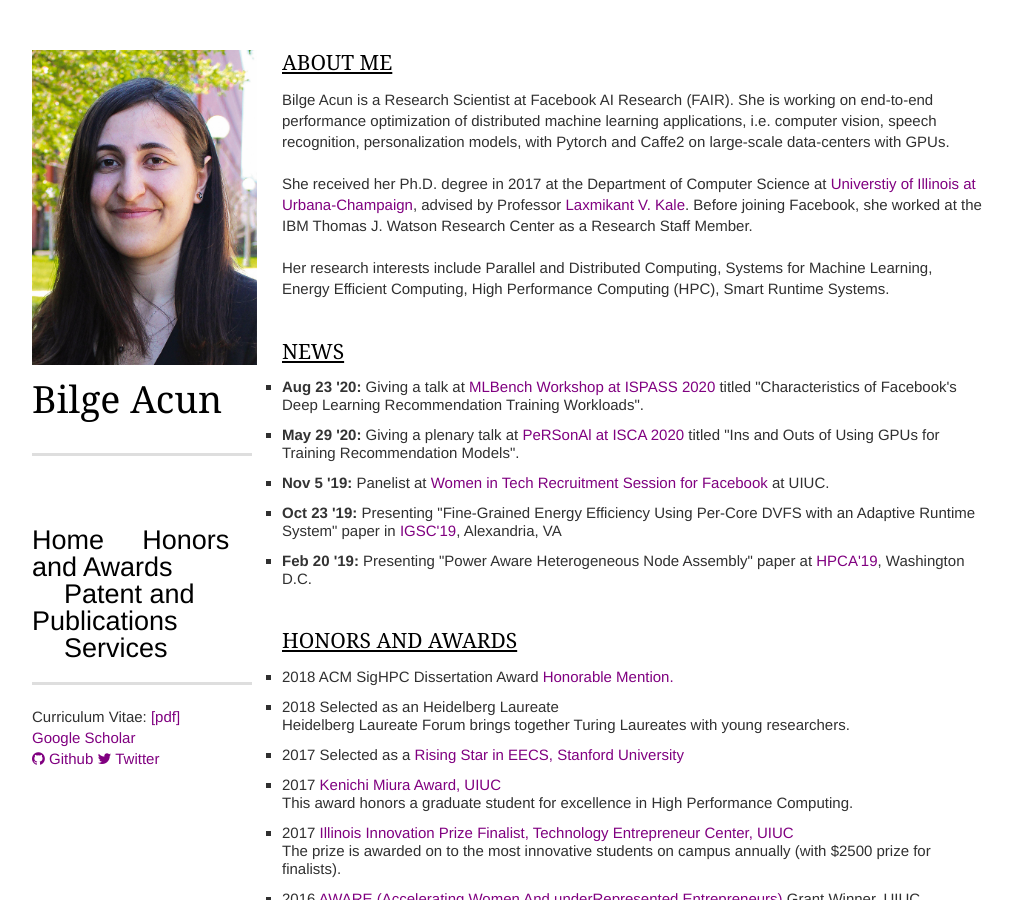
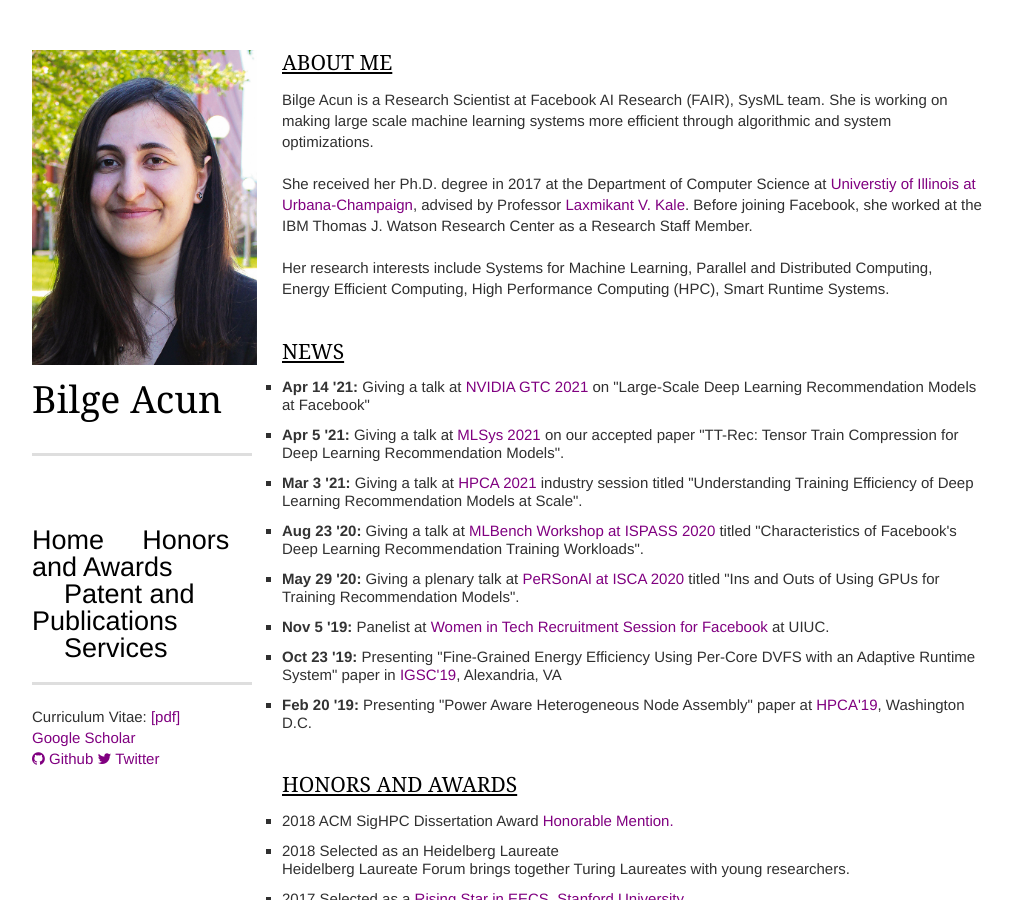
Before and after one commit to bilgeacun/bilgeacun.github.io, a Jekyll site: the page built from index.html, in a window 1280 px wide and 900 px high. Shown: the whole window, without its empty margins (138-1150 px from the left). Built offline with Jekyll 4.4.1, drawn with Linux system fonts in a browser that asks for light colours; nearby versions of some CDN libraries; some web fonts are replaced; some of the changed text lies outside the part shown.

Commit message:
update publications and a few other things

```diff
--- a/_includes/aboutme.html
+++ b/_includes/aboutme.html
@@ -2,8 +2,7 @@
     <h1>About me</h1>
         <article>
 
-        <p>Bilge Acun is a Research Scientist at Facebook AI Research (FAIR). She is working on end-to-end performance optimization of distributed machine learning applications, i.e. computer vision, speech recognition, personalization models, with Pytorch and Caffe2 on large-scale data-centers with GPUs.
-
+        <p>Bilge Acun is a Research Scientist at Facebook AI Research (FAIR), SysML team. She is working on making large scale machine learning systems more efficient through algorithmic and system optimizations.
 	</p><br/>
 
         <p>
@@ -11,6 +10,6 @@
         Before joining Facebook, she worked at the IBM Thomas J. Watson Research Center as a Research Staff Member.
         </p><br/>
 
-	Her research interests include Parallel and Distributed Computing, Systems for Machine Learning, Energy Efficient Computing, High Performance Computing (HPC), Smart Runtime Systems.
+	Her research interests include  Systems for Machine Learning, Parallel and Distributed Computing, Energy Efficient Computing, High Performance Computing (HPC), Smart Runtime Systems.
     </article>
 </section>
--- a/_includes/activities.html
+++ b/_includes/activities.html
@@ -3,6 +3,9 @@
     <p><strong>Organizing Activities</strong></p>
     <article>
         <ul>
+            <li>
+            <p>PC Member at Workshop on Benchmarking Machine Learning Workloads on Emerging Hardware <a href="https://memani1.github.io/mlbench21/">(MLSys'21)</a></p>
+            </>
             <li>
             <p>Technical PC Member at the 37th IEEE International Conference on Computer Design <a href="https://www.iccd-conf.com/Home.html">(ICCD'19).</a></p>
             </li>
--- a/_includes/news.html
+++ b/_includes/news.html
@@ -3,6 +3,9 @@
         <article>
         <!-- <h1>News</h1> -->
         <ul>
+          <li><strong>Apr 14 '21:</strong> Giving a talk at <a href="https://www.nvidia.com/en-us/gtc/?ncid=pa-srch-goog-35830#cid=gtcs21_pa-srch-goog_en-us">NVIDIA GTC 2021</a> on "Large-Scale Deep Learning Recommendation Models at Facebook"</li>
+          <li><strong>Apr 5 '21:</strong> Giving a talk at <a href="https://mlsys.org/">MLSys 2021</a> on our accepted paper "TT-Rec: Tensor Train Compression for Deep Learning Recommendation Models".</li>
+          <li><strong>Mar 3 '21:</strong> Giving a talk at <a href="https://hpca-conf.org/2021/main-program/">HPCA 2021</a> industry session titled "Understanding Training Efficiency of Deep Learning Recommendation Models at Scale".</li>
 	  <li><strong>Aug 23 '20:</strong> Giving a talk at <a href="https://sites.google.com/g.harvard.edu/mlbench">MLBench Workshop at ISPASS 2020</a> titled "Characteristics of Facebook's Deep Learning Recommendation Training Workloads".</li>
 	  <li><strong>May 29 '20:</strong> Giving a plenary talk at <a href="https://personal-tutorial.com/personal-at-isca-2020/"> PeRSonAl at ISCA 2020</a> titled "Ins and Outs of Using GPUs for Training Recommendation Models".</li>
 	  <li><strong>Nov 5 '19:</strong> Panelist at <a href="https://womeninresearchdinneruiuc.splashthat.com/">Women in Tech Recruitment Session for Facebook</a> at UIUC. </li>
--- a/_includes/publication.html
+++ b/_includes/publication.html
@@ -108,13 +108,35 @@
         <ol>
             <li>
                 <header>
+                    <p><em>TT-Rec: Tensor Train Compression for Deep Learning Recommendation Models</em></p>
+                    <span>C. Yin, <strong>B. Acun</strong>, X. Liu, C. J. Wu</span>
+                </header>
+                <p>
+                    <em>Conference on Machine Learning and Systems (MLSys)<time> 2021.</time></em>
+                     <br/><a href="https://arxiv.org/pdf/2101.11714.pdf">[paper]</a>
+                     <a href="https://scholar.googleusercontent.com/scholar.bib?q=info:5Tt1KBnZZSEJ:scholar.google.com/&output=citation&scisdr=CgUiDOkDEJm1xbquKWw:AAGBfm0AAAAAYEWrMWynQbLuD6LM6YVPoVfkxujuOvGl&scisig=AAGBfm0AAAAAYEWrMd4Zq4YH5tzztFEXkQjA6zpSAMMz&scisf=4&ct=citation&cd=-1&hl=en&scfhb=1">[bib]</a>
+                </p>
+            </li>
+            <li>
+                <header>
+                    <p><em>Understanding Training Efficiency of Deep Learning Recommendation Models at Scale</em></p>
+                    <span><strong>B. Acun</strong>, M. Murphy, X. Wang, J. Nie, C. J. Wu, K. Hazelwood</span>
+                </header>
+                <p>
+                    <em>IEEE International Symposium on High-Performance Computer Architecture (HPCA)<time> 2021.</time></em>
+                     <br/><a href="https://arxiv.org/pdf/2011.05497.pdf">[paper]</a>
+                     <a href="https://scholar.googleusercontent.com/scholar.bib?q=info:tyYFV5Jqwe0J:scholar.google.com/&output=citation&scisdr=CgUiDOkDEJm1xbqv2sQ:AAGBfm0AAAAAYEWqwsQItT8FJRA--0HOPLkeMjZ5eisU&scisig=AAGBfm0AAAAAYEWqwts5dgaG8xF8Zl_bgAmu2t__CnlD&scisf=4&ct=citation&cd=-1&hl=en&scfhb=1">[bib]</a>
+                </p>
+            </li>
+            <li>
+                <header>
                     <p><em>Power-Aware Heterogeneous Node Assembly</em></p>
                     <span><strong>B. Acun</strong>, A Buyuktosunoglu, E. K. Lee, Y. Park</span>
                 </header>
                 <p>
                     <em>IEEE International Symposium on High-Performance Computer Architecture (HPCA)<time> 2019.</time></em>
-                     <br/><a href="{{ site.baseurl }}/static/files/x.pdf">[paper]</a>
-                     <a href="bib">[bib]</a>
+                     <br/><a href="https://ieeexplore.ieee.org/abstract/document/8675210">[paper]</a>
+                     <a href="https://scholar.googleusercontent.com/scholar.bib?q=info:ffm2WnOBbYsJ:scholar.google.com/&output=citation&scisdr=CgUiDOkDEJm1xbqoME8:AAGBfm0AAAAAYEWtKE8kcUJt3tuscp55_CNyYsUiBokt&scisig=AAGBfm0AAAAAYEWtKMISv5OF9JSkamE5Fil68oLv8E0h&scisf=4&ct=citation&cd=-1&hl=en&scfhb=1">[bib]</a>
                 </p>
             </li>
             <li>
@@ -124,8 +146,8 @@
                 </header>
                 <p>
                     <em>International Conference on High Performance Computing (HiPC)<time> 2017.</time></em>
-                     <br/><a href="{{ site.baseurl }}/static/files/x.pdf">[paper]</a>
-                     <a href="bib">[bib]</a>
+                     <br/><a href="https://ieeexplore.ieee.org/abstract/document/8287739">[paper]</a>
+                     <a href="https://scholar.googleusercontent.com/scholar.bib?q=info:8PiyP6jwGlwJ:scholar.google.com/&output=citation&scisdr=CgUiDOkDEJm1xbqoHLo:AAGBfm0AAAAAYEWtBLouclSuugUPWfN9ApddQEv9JrXd&scisig=AAGBfm0AAAAAYEWtBNHgQWzHzS3_W4A2T17mPtpiyj5Y&scisf=4&ct=citation&cd=-1&hl=en&scfhb=1">[bib]</a>
                 </p>
             </li>
             <li>
@@ -179,7 +201,7 @@
                 </header>
                 <p>
                     <em>International Symposium on Computer and Information Sciences (ISCIS)<time> 2013.</time></em>
-                     <br/><a href="{{ site.baseurl }}/static/files/x.pdf">[paper]</a>
+                     <br/><a href="http://repository.bilkent.edu.tr/bitstream/handle/11693/27942/Topic%20tracking%20using%20chronological%20term%20ranking.pdf?sequence=1">[paper]</a>
                      <a href="bib">[bib]</a>
                 </p>
             </li>
```
Also changed, not shown: other parts of _includes/publication.html (+1 -1 lines).
